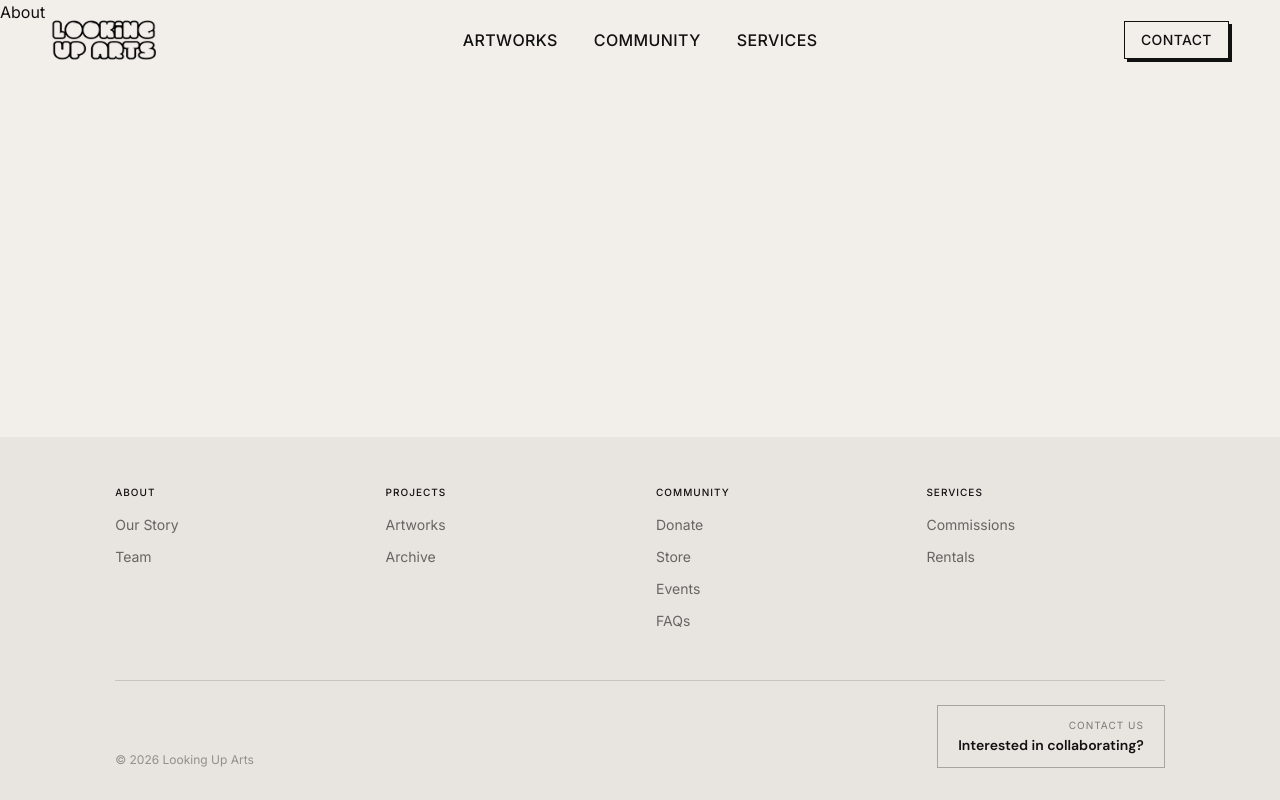
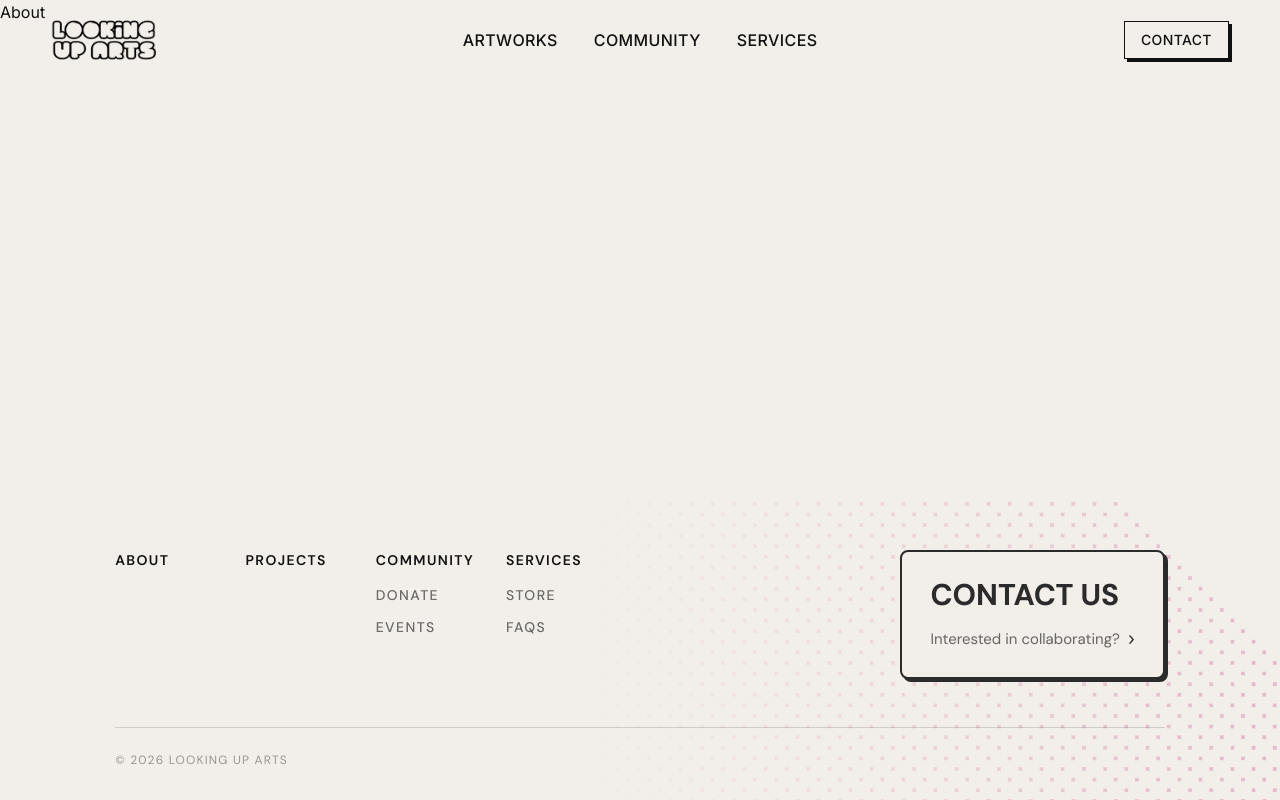
Before and after one commit to Luc0ryan/lua-website, a Next.js app: page /about in a window 1280 px wide. Built offline with nearby package versions, Linux system fonts and the light colour scheme.

Commit message:
cleaned up footer/insta

```diff
--- a/app/artworks/ArtworkGrid.tsx
+++ b/app/artworks/ArtworkGrid.tsx
@@ -21,18 +21,17 @@
   return (
     <div
       className={[
-        "group cursor-pointer transition-transform duration-300 ease-out",
-        featured ? "hover:-translate-y-1" : "hover:-translate-y-0.5",
+        "group cursor-pointer transition-transform duration-300 ease-out"
       ].join(" ")}
     >
       {/* Image */}
-      <div className="relative overflow-hidden bg-neutral-200 aspect-[4/3]">
+      <div className="relative overflow-hidden bg-neutral-200 aspect-4/3">
         {imgUrl ? (
           <Image
             src={imgUrl}
             alt={artwork.title ?? ""}
             fill
-            className="object-cover"
+            className="object-cover hover:scale-[1.03] transition-transform duration-500 ease-out"
             sizes={featured ? "(max-width: 768px) 100vw, 50vw" : "(max-width: 768px) 100vw, 33vw"}
           />
         ) : (
--- a/app/components/Footer.tsx
+++ b/app/components/Footer.tsx
@@ -1,37 +1,57 @@
 import Link from "next/link";
+import type { CSSProperties } from "react";
+import { DotField } from "./dot-system/DotField";
 
 const cols = [
   {
     heading: "ABOUT",
-    links: [{ label: "Our Story", href: "/about" }, { label: "Team", href: "/team" }],
+    links: [],
   },
   {
     heading: "PROJECTS",
-    links: [{ label: "Artworks", href: "/artworks" }, { label: "Archive", href: "/archive" }],
+    links: [],
   },
   {
     heading: "COMMUNITY",
     links: [
       { label: "Donate", href: "/donate" },
-      { label: "Store", href: "/store" },
       { label: "Events", href: "/events" },
-      { label: "FAQs", href: "/faqs" },
     ],
   },
   {
     heading: "SERVICES",
-    links: [{ label: "Commissions", href: "/commissions" }, { label: "Rentals", href: "/rentals" }],
+    links: [
+      { label: "Store", href: "/store" },
+      { label: "FAQs", href: "/faqs" },
+    ],
   },
 ];
 
+const dotMask: CSSProperties = {
+  position: "absolute",
+  inset: 0,
+  overflow: "hidden",
+  maskImage:
+    "linear-gradient(to right, transparent 0%, transparent 45%, rgba(0,0,0,1) 100%)",
+  WebkitMaskImage:
+    "linear-gradient(to right, transparent 0%, transparent 45%, rgba(0,0,0,1) 100%)",
+  pointerEvents: "none",
+};
+
 export default function Footer() {
   return (
-    <footer className="bg-footer-bg mt-auto">
-      <div className="w-full max-w-6xl mx-auto px-gutter pt-12 pb-8">
-        <div className="grid grid-cols-2 md:grid-cols-4 gap-8 mb-12">
+    <footer className="bg-bg relative overflow-hidden mt-auto">
+      <div style={dotMask} aria-hidden="true">
+        <DotField dotColor="#D4458A" intensity={0.3} spacing={15} opacity={0.35} angle={45} />
+      </div>
+
+      <div className="relative w-full max-w-6xl mx-auto px-gutter pt-12 pb-8">
+        <div className="flex items-start justify-between gap-8 mb-12">
+          {/* Nav columns */}
+          <div className="grid grid-cols-2 md:grid-cols-4 gap-8">
             {cols.map((col) => (
               <div key={col.heading}>
-              <p className="text-[10px] font-body font-medium tracking-widest text-fg mb-3">
+                <p className="text-sm font-sans font-semibold tracking-widest uppercase text-fg mb-3">
                   {col.heading}
                 </p>
                 <ul className="space-y-2">
@@ -39,7 +59,7 @@
                     <li key={l.label}>
                       <Link
                         href={l.href}
-                      className="text-sm font-body text-fg/60 hover:text-fg transition-colors"
+                        className="text-sm font-sans font-medium tracking-widest uppercase text-fg/60 hover:text-fg transition-colors"
                       >
                         {l.label}
                       </Link>
@@ -50,19 +70,28 @@
             ))}
           </div>
 
-        <div className="flex items-end justify-between border-t border-fg/15 pt-6">
-          <p className="text-xs font-body text-fg/40">© {new Date().getFullYear()} Looking Up Arts</p>
+          {/* Contact Us — pop art card */}
           <Link
             href="/contact"
-            className="border border-fg/30 px-5 py-3 text-right hover:border-fg transition-colors"
+            className="shrink-0 rounded-lg border-2 border-[#2B2B2B] bg-[#F2EFEA] px-7 py-6 min-w-55 shadow-[3px_3px_0px_#2B2B2B] transition-[transform,box-shadow] duration-150 ease-in-out hover:-translatex-0.5 hover:-translate-y-0.5 hover:shadow-[6px_6px_0px_#2B2B2B]"
           >
-            <p className="text-[10px] font-body tracking-widest uppercase text-fg/50 mb-0.5">
+            <p className="font-sans font-bold text-[30px] leading-tight text-[#2B2B2B] uppercase mb-3">
               CONTACT US
             </p>
-            <p className="text-sm font-heading font-semibold text-fg">
+            <div className="flex items-center gap-2">
+              <span className="font-sans text-[15px] text-[#2B2B2B]/70">
                 Interested in collaborating?
+              </span>
+              <span className="text-lg text-[#2B2B2B]">›</span>
+            </div>
+          </Link>
+        </div>
+
+        {/* Copyright */}
+        <div className="border-t border-fg/15 pt-6">
+          <p className="text-xs font-sans text-fg/40 uppercase tracking-widest">
+            © 2026 LOOKING UP ARTS
           </p>
-          </Link>
         </div>
       </div>
     </footer>
--- a/app/components/sections/InstagramGrid.tsx
+++ b/app/components/sections/InstagramGrid.tsx
@@ -50,7 +50,7 @@
           href="https://www.instagram.com/lookinguparts"
           target="_blank"
           rel="noopener noreferrer"
-          className="text-sm font-body font-medium text-fg hover:text-[#E8197D] transition-colors"
+          className="text-2xl font-body font-medium text-fg hover:text-[#E8197D] transition-colors"
         >
           Follow us on instagram →
         </Link>
--- a/app/components/sections/ProjectGrid.tsx
+++ b/app/components/sections/ProjectGrid.tsx
@@ -16,15 +16,15 @@
             src={src}
             alt={aw.title ?? ""}
             fill
-            className="object-cover transition-transform duration-500 ease-out group-hover:scale-[1.03]"
+            className="object-cover transition-transform h-72 duration-500 ease-out group-hover:scale-[1.03]"
             sizes="(max-width: 768px) 100vw, 50vw"
           />
         ) : (
           <div className="absolute inset-0 bg-neutral-300" />
         )}
       </div>
-      <p className="text-[10px] font-body uppercase tracking-widest text-[--color-gray-label] mt-3">
-        {aw.city}
+      <p className="text-xs font-body uppercase tracking-wider text-[--color-gray-label] mt-3">
+        {aw.city || 'Touring'}
       </p>
       <p className="text-base font-heading font-bold text-fg mt-0.5">{aw.title}</p>
     </div>
```
Also changed, not shown: .claude/settings.local.json. Lines whose indentation alone changed are shown as unchanged.
